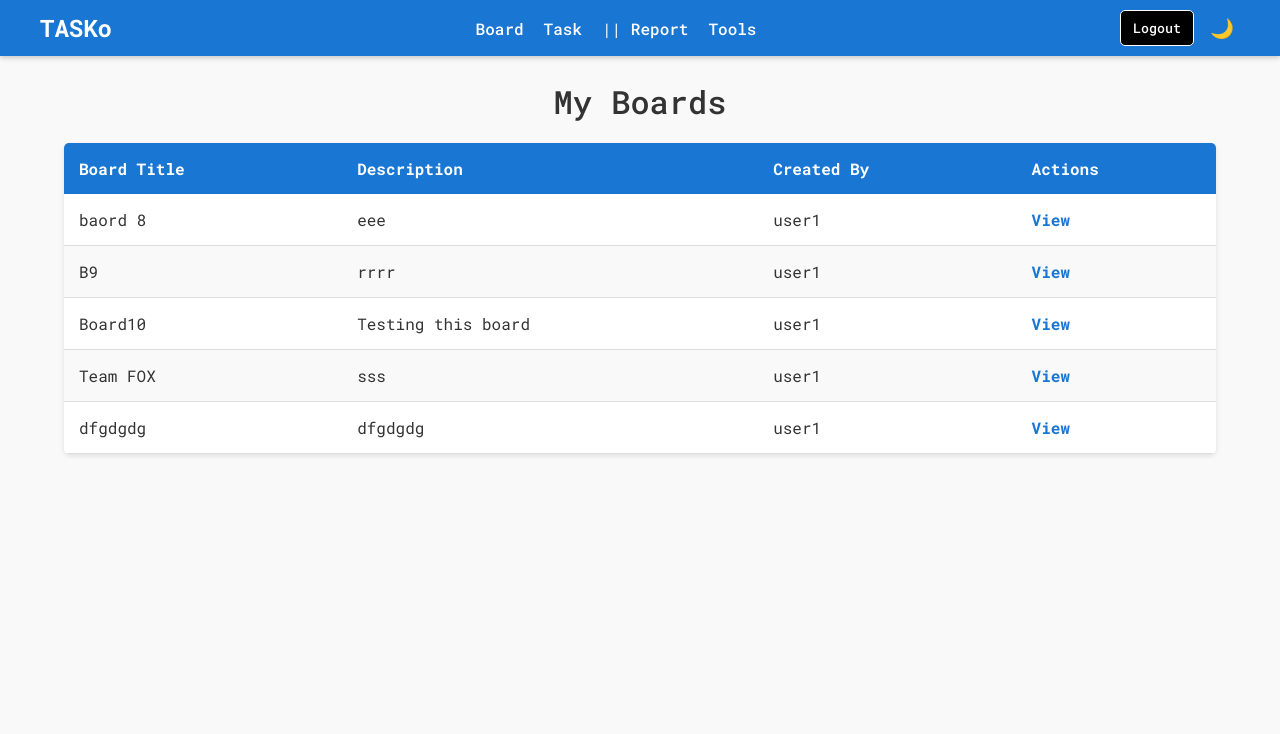
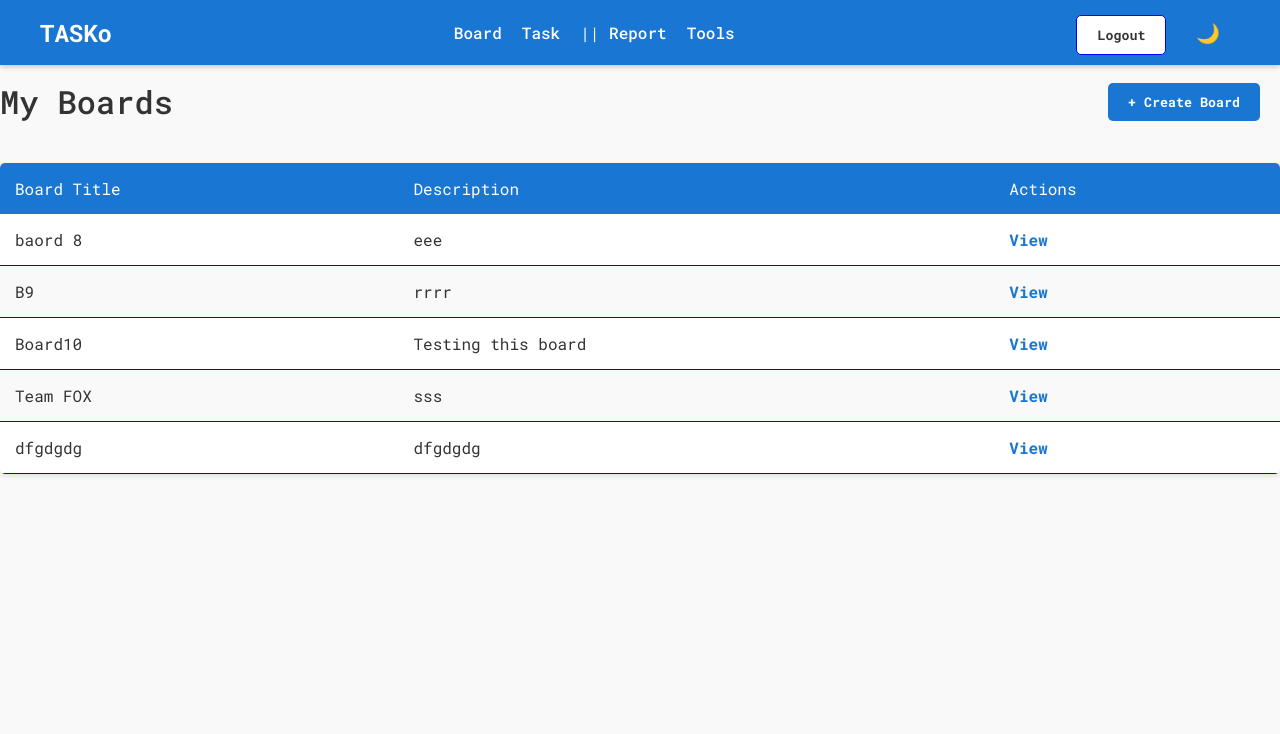
Before and after one commit to dmoonmake/Tasko, a Django app: page /boards/ in a window 1280 px wide. Shown: the top 734 px of the page. Run offline with Django 5.2, Linux system fonts and the light colour scheme; a user stored in the database is signed in; data comes from the database, SQL or seed files in the repository; both versions use the stored data as it was after the commit.

Commit message:
Update save setting redirect and tidy up the css

```diff
--- a/board/templates/board/board_create.html
+++ b/board/templates/board/board_create.html
@@ -3,15 +3,15 @@
 {% block title %}Tasko - The Task Manager{% endblock %}
 
 {% block content %}
-
   <div class="center-container">
     <div class="center-content">
       <h1>Create New Board</h1>
       <form method="POST">
         {% csrf_token %}
         {{ form.as_p }}
-        <button type="submit">Save Board</button>
+        <button class="primary-button" type="submit">Create</button>
       </form>
+      <a href="{% url 'board_list' %}">Back to Board List</a>
     </div>
   </div>
 
--- a/board/templates/board/board_display.html
+++ b/board/templates/board/board_display.html
@@ -14,7 +14,7 @@
 
 <!-- Board Columns as Kanban -->
 <!-- <div id="kanban" style="display: flex; gap: 20px;"> -->
- <div id="kanban">
+ <div id="kanban" data-board-id="{{ board.id }}">
   {% for column in columns %}
   <div class="kanban-column" data-column-id="{{ column.id }}">
       <h3>{{ column.column_title }}</h3>
--- a/board/templates/board/board_list.html
+++ b/board/templates/board/board_list.html
@@ -3,13 +3,21 @@
 {% block title %}Board List{% endblock %}
 
 {% block content %}
-    <h1>My Boards</h1>
+    <div class="board-list-container">
+        <h1>My Boards</h1>
+        <!-- Create Board Button -->
+        <div class="create-board-button-wrapper">
+            <a href="{% url 'create_board' %}" class="create-board-button">
+                <button class="primary-button">+ Create Board</button>
+            </a>
+        </div>
+    </div>
+
     <table>
         <thead>
             <tr>
                 <th>Board Title</th>
                 <th>Description</th>
-                <th>Created By</th>
                 <th>Actions</th>
             </tr>
         </thead>
@@ -18,7 +26,6 @@
             <tr>
                 <td>{{ item.board.board_title }}</td>
                 <td>{{ item.board.board_description }}</td>
-                <td>{{ item.board.board_created_by.username }}</td>
                 <td>
                     <a href="{% url 'board_display' item.board.id %}">View</a>
                     {% if item.is_creator %}
--- a/board/urls.py
+++ b/board/urls.py
@@ -15,4 +15,5 @@ urlpatterns = [
     path('<int:column_id>/add-task/', views.add_task_to_column, name='add_task_to_column'),
     path('<int:column_id>/create-task/', views.create_task_in_column, name='create_task_in_column'),
     path('move-task/', views.move_task, name='move_task'),
+    path("<int:board_id>/columns/", views.get_columns, name="get_columns"),
 ]
--- a/board/views.py
+++ b/board/views.py
@@ -7,6 +7,7 @@ from task.models import Task
 from .forms import BoardForm, ColumnForm
 from django.contrib.auth.decorators import login_required
 from django.views.decorators.csrf import csrf_exempt
+from board.models import Column,Board
 
 
 @login_required
@@ -27,7 +28,9 @@ def board_list(request):
 def board_setting(request, board_id):
     board = get_object_or_404(Board, board_id=board_id)
     columns = board.columns.all().order_by('order')
-    return render(request, 'board/board_setting.html', {'board': board, 'columns': columns})
+    # columns = board.columns.all().annotate(task_count=models.Count('tasks'))
+    is_creator = board.board_created_by == request.user
+    return render(request, 'board/board_setting.html', {'board': board, 'columns': columns,'is_creator': is_creator,})
 
 @login_required
 def create_board(request):
@@ -107,15 +110,18 @@ def move_task(request):
 
     return JsonResponse({"error": "Invalid request method."}, status=400)
 
+@login_required
 @csrf_exempt
 def reorder_columns(request, board_id):
     if request.method == "POST":
+        board = get_object_or_404(Board, id=board_id)
         data = json.loads(request.body)
         column_ids = data.get("column_ids")  # List of column IDs in new order
         for order, column_id in enumerate(column_ids):
-            column = Column.objects.get(id=column_id)
-            column.column_order = order
-            column.save()
+            column = Column.objects.filter(id=column_id, column_board=board).first()
+            if column:
+                column.column_order = order
+                column.save()
         return JsonResponse({"message": "Columns reordered successfully."})
     return JsonResponse({"error": "Invalid request method."}, status=400)
 
@@ -269,3 +275,8 @@ def create_task_in_column(request, column_id):
         })
 
     return JsonResponse({"error": "Invalid request method."}, status=400)
+
+@login_required
+def get_columns(request, board_id):
+    columns = Column.objects.filter(column_board_id=board_id).values("id", "column_title")
+    return JsonResponse({"columns": list(columns)})
--- a/static/css/styles.css
+++ b/static/css/styles.css
@@ -5,7 +5,7 @@ body {
   color: var(--text-color);
   margin: 0;
   padding: 0;
-  padding-top: 60px; /* Prevent content from being hidden under fixed navbar */
+  padding-top: 60px; /* Prevent content from being hidden under the fixed navbar */
 }
 
 h1, h2, h3, h4, h5, h6 {
@@ -15,7 +15,7 @@ h1, h2, h3, h4, h5, h6 {
   margin: 20px 0;
 }
 
-/* Light Mode Variables (Default) */
+/* Light Mode Variables */
 :root {
   --bg-color: #f9f9f9;
   --text-color: #333;
@@ -31,9 +31,9 @@ h1, h2, h3, h4, h5, h6 {
   --modal-border-color: #2424f0;
 
   /* Dark mode overrides */
-  --modal-bg-dark: #f6f4f4;
+  --modal-bg-dark: #1e1e1e;
   --modal-text-color-dark: #e0e0e0;
-  --modal-border-color-dark: #f0eded;
+  --modal-border-color-dark: #444444;
 }
 
 /* Dark Mode Variables */
@@ -46,27 +46,119 @@ body.dark-mode {
   --nav-text: #e0e0e0;
   --dropdown-bg: #2c2c2c;
   --dropdown-text: #e0e0e0;
-  /* background-color: var(--modal-bg-dark);
-  color: var(--modal-text-color-dark);
-  border: 1px solid var(--modal-border-color-dark); */
+}
+
+/* Modal Styling */
+.modal-content .close {
+  color: var(--modal-text-color);
+  transition: color 0.2s ease;
 }
 
 body.dark-mode .modal-content .close {
   color: var(--modal-text-color-dark);
 }
 
-body.dark-mode .modal-content .close:hover {
-  color: var(--modal-text-color-dark);
+.modal-content .close:hover {
+  color: var(--text-color);
 }
 
+body.dark-mode .modal-content .close:hover {
+  color: var(--text-color-dark);
+}
+
+/* Button Styling */
+/* General Button Styling */
+button {
+  font-family: 'Roboto Mono', monospace;
+  background-color: var(--card-bg); /* Button background matches card background */
+  color: var(--text-color); /* Matches general text color */
+  border: 1px solid var(--border-color); /* Border color from theme */
+  border-radius: 5px; /* Smooth rounded corners */
+  padding: 10px 20px; /* Comfortable padding */
+  cursor: pointer; /* Indicates clickable button */
+  font-weight: bold; /* Makes text stand out */
+  transition: background-color 0.3s ease, transform 0.2s ease; /* Smooth hover effect */
+}
+
+button:hover {
+  background-color: var(--border-color); /* Change background on hover */
+  color: white; /* Text turns white for contrast */
+  transform: scale(1.05); /* Subtle zoom effect */
+}
+
+button:focus {
+  outline: none; /* Remove default focus outline */
+  box-shadow: 0 0 5px 2px rgba(0, 0, 0, 0.3); /* Focus ring effect */
+}
+
+button:disabled {
+  background-color: #cccccc; /* Gray background for disabled button */
+  color: #666666; /* Subtle text color */
+  cursor: not-allowed; /* Prevent click interactions */
+  transform: none; /* Disable hover effect */
+}
+
+/* Primary Button Styling */
+.primary-button {
+  background-color: var(--nav-bg); /* Matches navigation background */
+  color: var(--nav-text); /* Matches navigation text color */
+  border: none; /* Clean look */
+}
+
+.primary-button:hover {
+  background-color: var(--border-color); /* Slightly darker on hover */
+  color: white; /* High contrast for visibility */
+}
+
+.primary-button:focus {
+  box-shadow: 0 0 5px 2px var(--nav-bg); /* Focus ring matches navigation theme */
+}
+
+/* Secondary Button Styling */
+.secondary-button {
+  background-color: white; /* Neutral background */
+  color: var(--nav-bg); /* Matches navigation background for text */
+  border: 1px solid var(--nav-bg); /* Outline matches navigation background */
+  border-radius: 5px;
+  font-size: 16px;
+}
+
+.secondary-button:hover {
+  background-color: #f0f8ff; /* Light blue background on hover */
+  color: #005bb5; /* Darker blue for text on hover */
+}
+
+/* Dark Mode Overrides */
 body.dark-mode button {
-  background-color: #444444; /* Dark button background */
-  color: var(--modal-text-color-dark);
+  background-color: #444444; /* Dark mode neutral background */
+  color: var(--text-color-dark); /* Light text for visibility */
 }
 
 body.dark-mode button:hover {
-  background-color: #555555; /* Slightly lighter hover effect */
+  background-color: #555555; /* Slightly lighter hover effect in dark mode */
 }
+
+body.dark-mode .primary-button {
+  background-color: var(--card-bg); /* Matches card background in dark mode */
+  color: var(--text-color-dark); /* Light text for contrast */
+}
+
+body.dark-mode .primary-button:hover {
+  background-color: var(--border-color); /* Highlight on hover */
+  color: white; /* High contrast for hover state */
+}
+
+body.dark-mode .secondary-button {
+  background-color: var(--card-bg); /* Neutral background for dark mode */
+  color: var(--text-color-dark); /* Matches dark mode text color */
+  border: 1px solid var(--border-color); /* Outline matches border color */
+}
+
+body.dark-mode .secondary-button:hover {
+  background-color: var(--border-color); /* Highlight on hover */
+  color: white; /* High contrast for hover state */
+}
+
 
 /* Navigation Bar */
 .navbar {
@@ -152,30 +244,6 @@ body.dark-mode button:hover {
 .dropdown-menu li a:hover {
   background-color: #444;
   color: white;
-}
-
-/* Buttons for Login and Register */
-.nav-auth {
-  display: flex;
-  align-items: center;
-  gap: 10px;
-}
-
-.btn-auth {
-  text-decoration: none;
-  padding: 8px 12px;
-  border: 1px solid #ffffff;
-  color: white;
-  border-radius: 5px;
-  background-color: black;
-  font-family: 'Roboto Mono', monospace;
-  font-weight: 500;
-  transition: background-color 0.3s ease, color 0.3s ease;
-}
-
-.btn-auth:hover {
-  background-color: #bbdefb;
-  color: #000000;
 }
 
 /* Dark Mode Toggle */
@@ -268,7 +336,7 @@ body.dark-mode button:hover {
   text-decoration: none;
 }
 
-.modal-content button {
+/* .modal-content button {
   padding: 10px 15px;
   background-color: #1976d2;
   color: white;
@@ -280,7 +348,7 @@ body.dark-mode button:hover {
 
 .modal-content button:hover {
   background-color: #005bb5;
-}
+} */
 
 .modal-content form {
   display: inline;
@@ -394,49 +462,37 @@ body.dark-mode button:hover {
   margin-bottom: 10px;
 }
 
-/* Delete column button */
-.column button {
-  display: block;
-  margin: 10px auto 0;
-  padding: 5px 10px;
-  background-color: #ff4d4d;
-  color: white;
-  border: none;
-  border-radius: 3px;
-  cursor: pointer;
-}
 
-.column button:hover {
-  background-color: #ff3333;
-}
 
+/* Table Styling */
 table {
-  width: 90%;
+  width: 100%;
   margin: 20px auto;
   border-collapse: collapse;
-  background-color: #fff;
+  background-color: var(--card-bg); /* Uses variable for light/dark compatibility */
   box-shadow: 0 2px 5px rgba(0, 0, 0, 0.1);
   border-radius: 5px;
   overflow: hidden;
 }
 
 thead {
-  background-color: #1976d2;
-  color: white;
+  background-color: var(--nav-bg); /* Uses nav background color for consistency */
+  color: var(--nav-text); /* Text color variable */
 }
 
 thead th {
   padding: 15px;
   text-align: left;
   font-weight: bold;
+  font-weight: 400;
 }
 
 tbody tr {
-  border-bottom: 1px solid #ddd;
+  border-bottom: 1px solid var(--border-color); /* Uses border color variable */
 }
 
 tbody tr:nth-child(even) {
-  background-color: #f9f9f9;
+  background-color: var(--bg-color); /* Alternating row color */
 }
 
 tbody td {
@@ -444,21 +500,35 @@ tbody td {
 }
 
 tbody tr:hover {
-  background-color: #e3f2fd;
-  transition: background-color 0.2s ease-in-out;
+  background-color: var(--card-bg); /* Hover effect */
+  box-shadow: 0 2px 5px rgba(0, 0, 0, 0.2); /* Slight shadow for hover effect */
+  transition: background-color 0.2s ease-in-out, box-shadow 0.2s ease-in-out;
 }
 
+/* link */
 a {
-  color: #1976d2;
+  color: var(--nav-bg); /* Uses nav background color variable for link color */
   text-decoration: none;
   font-weight: bold;
+  transition: color 0.3s ease; /* Smooth transition for hover effects */
 }
 
 a:hover {
+  color: var(--border-color); /* Uses border color variable for hover effect */
   text-decoration: underline;
 }
 
-.delete-button {
+/* Dark Mode Overrides */
+body.dark-mode a {
+  color: var(--text-color); /* Use text color for better visibility in dark mode */
+}
+
+body.dark-mode a:hover {
+  color: var(--dropdown-text); /* Subtle hover effect for dark mode */
+  text-decoration: underline;
+}
+
+/* .delete-button {
   margin-top: 20px;
   padding: 10px 20px;
   background-color: #ff4d4d;
@@ -472,36 +542,9 @@ a:hover {
 
 .delete-button:hover {
   background-color: #e60000;
-}
+} */
 
-.primary-button {
-  padding: 10px 20px; /* Add padding for a clickable area */
-  background-color: #1976d2; /* Primary blue color */
-  color: white; /* Text color */
-  border: none; /* Remove default border */
-  border-radius: 5px; /* Rounded corners */
-  font-size: 16px; /* Font size for readability */
-  cursor: pointer; /* Pointer cursor on hover */
-  font-weight: bold; /* Bold text */
-  transition: background-color 0.3s ease, transform 0.2s ease; /* Smooth hover effect */
-}
 
-.primary-button:hover {
-  background-color: #005bb5; /* Slightly darker blue on hover */
-  transform: scale(1.05); /* Slight zoom on hover */
-}
-
-.primary-button:focus {
-  outline: none; /* Remove default focus outline */
-  box-shadow: 0 0 5px 2px rgba(25, 118, 210, 0.5); /* Add focus ring */
-}
-
-.primary-button:disabled {
-  background-color: #cccccc; /* Gray background for disabled state */
-  color: #666666; /* Subtle text color for disabled state */
-  cursor: not-allowed; /* Not-allowed cursor for disabled buttons */
-  transform: none; /* Disable hover effect */
-}
 
 /* Task Card Styling */
 .task-card {
@@ -557,22 +600,7 @@ body.dark-mode .task-card p.assigned-user {
   color: #bbdefb; /* Lighter blue for dark mode */
 }
 
-.secondary-button {
-  padding: 10px 20px;
-  background-color: white; /* Neutral background */
-  color: #1976d2; /* Primary color for text */
-  border: 1px solid #1976d2; /* Outline border */
-  border-radius: 5px;
-  font-size: 16px;
-  cursor: pointer;
-  font-weight: bold;
-  transition: background-color 0.3s ease, color 0.3s ease;
-}
 
-.secondary-button:hover {
-  background-color: #f0f8ff; /* Light blue background on hover */
-  color: #005bb5; /* Darker blue text on hover */
-}
 
 .close-modal {
   position: absolute;
@@ -598,3 +626,12 @@ body.dark-mode .task-card p.assigned-user {
       transform: translateY(0);
   }
 }
+
+/* Container for Board List and Button */
+.board-list-container {
+  display: flex;
+  justify-content: space-between; /* Pushes title to left and button to right */
+  align-items: center; /* Vertically aligns elements */
+  margin-bottom: 20px; /* Spacing below the container */
+  padding-right: 20px; /* Aligns the button with the table border */
+}
--- a/templates/base.html
+++ b/templates/base.html
@@ -24,11 +24,7 @@
         <ul class="nav-links">
             <!-- Board Section -->
             <li class="nav-dropdown">
-                <a href="#">Board</a>
-                <ul class="dropdown-menu">
-                    <li><a href="{% url 'board_list' %}">Board List</a></li>
-                    <li><a href="{% url 'create_board' %}">Create Board</a></li>
-                </ul>
+                <a href="{% url 'board_list' %}">Board</a>
             </li>
             <!-- Task Section -->
             <li class="nav-dropdown">
@@ -49,11 +45,11 @@
           {% if user.is_authenticated %}
               <form method="POST" action="{% url 'logout' %}" style="display: inline;">
                   {% csrf_token %}
-                  <button type="submit" class="btn-auth logout-btn">Logout</button>
+                  <button type="submit" class="logout-btn">Logout</button>
               </form>
           {% else %}
-              <a href="{% url 'login' %}" class="btn-auth">Login</a>
-              <a href="{% url 'register' %}" class="btn-auth register-btn">Register</a>
+              <a href="{% url 'login' %}" class="">Login</a>
+              <a href="{% url 'register' %}" class="register-btn">Register</a>
           {% endif %}
           <button id="darkModeToggle" class="dark-mode-toggle">🌙</button>
       </div>
```
Also changed, not shown: board/static/board/js/board_setting.js (+135 -62 lines), board/templates/board/board_setting.html (+21 -9 lines), task/static/task/css/styles_old.css (renamed from task/static/task/css/styles.css, +16 -2 lines), db.sqlite3.
